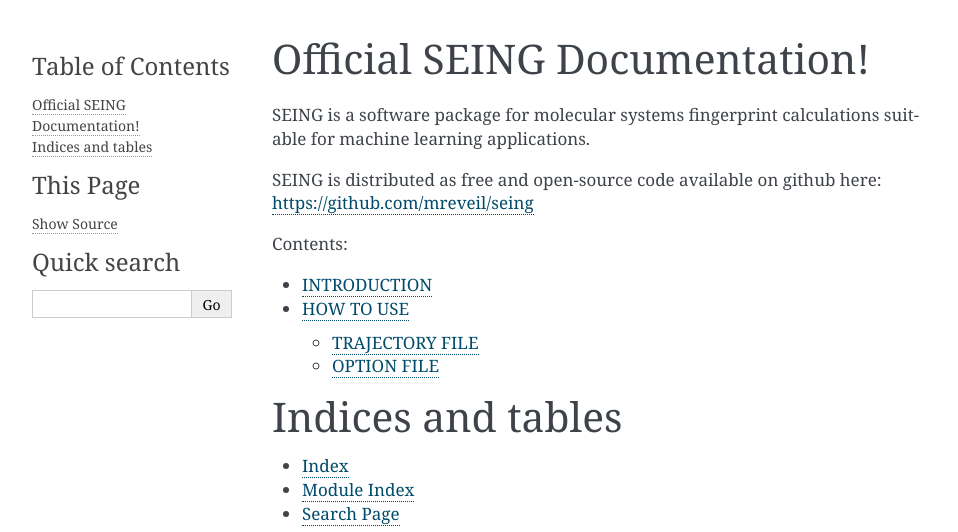
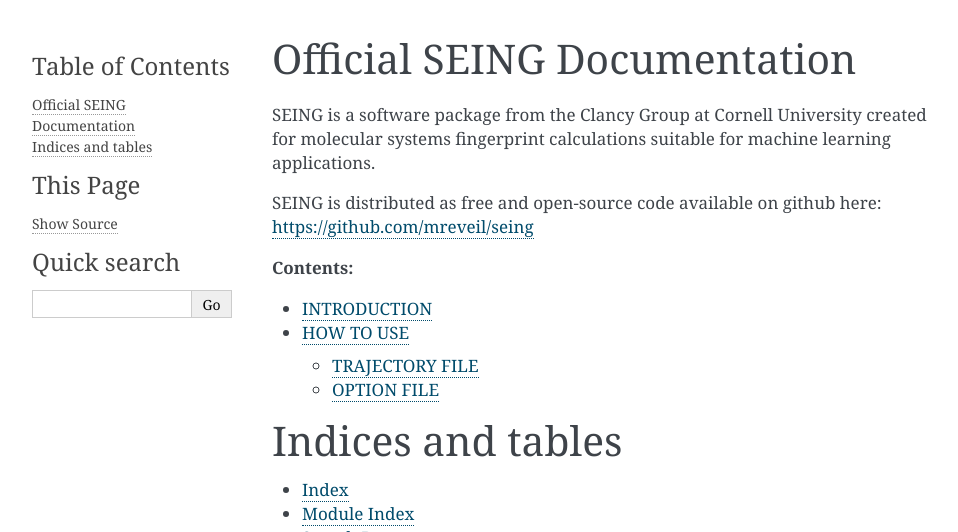
Before and after one commit to mreveil/seing, a Sphinx documentation site: the page built from doc/source/index.rst, in a window 1280 px wide, cut to the strip 0-532 px from the top of the page. Shown: the whole strip, without its empty margins (148-1106 px from the left). Built offline with Sphinx 7.4.7, drawn with Linux system fonts in a browser that asks for light colours.

Commit message:
updated user guide

```diff
--- a/doc/source/index.rst
+++ b/doc/source/index.rst
@@ -3,15 +3,15 @@
    You can adapt this file completely to your liking, but it should at least
    contain the root `toctree` directive.
 
-Official SEING Documentation!
+Official SEING Documentation
 =============================
 
-SEING is a software package for molecular systems fingerprint calculations suitable
-for machine learning applications.
+SEING is a software package from the Clancy Group at Cornell University created for molecular systems
+fingerprint calculations suitable for machine learning applications.
 
 SEING is distributed as free and open-source code available on github here: https://github.com/mreveil/seing
 
-Contents:
+**Contents:**
 
 .. toctree::
    :maxdepth: 2
```
